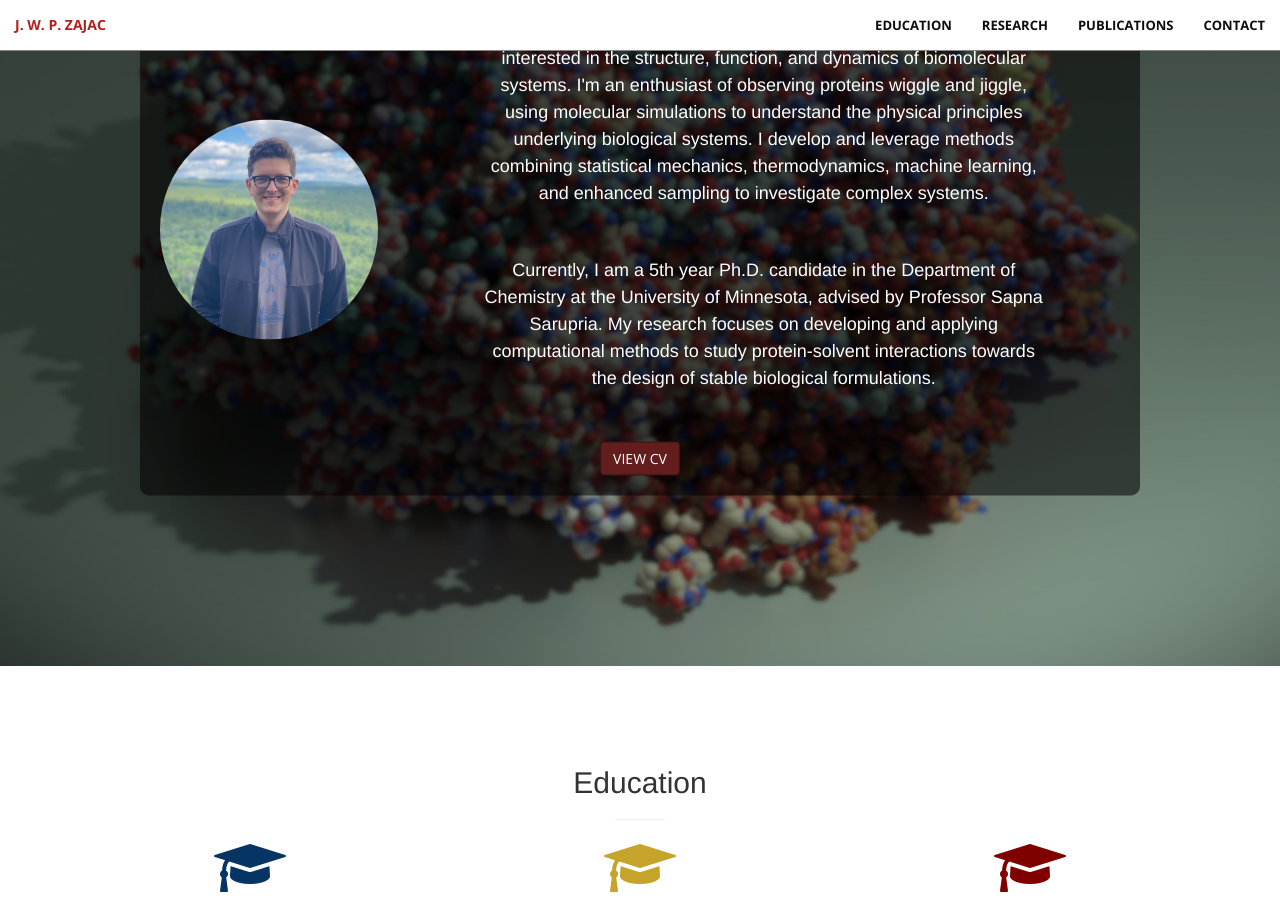
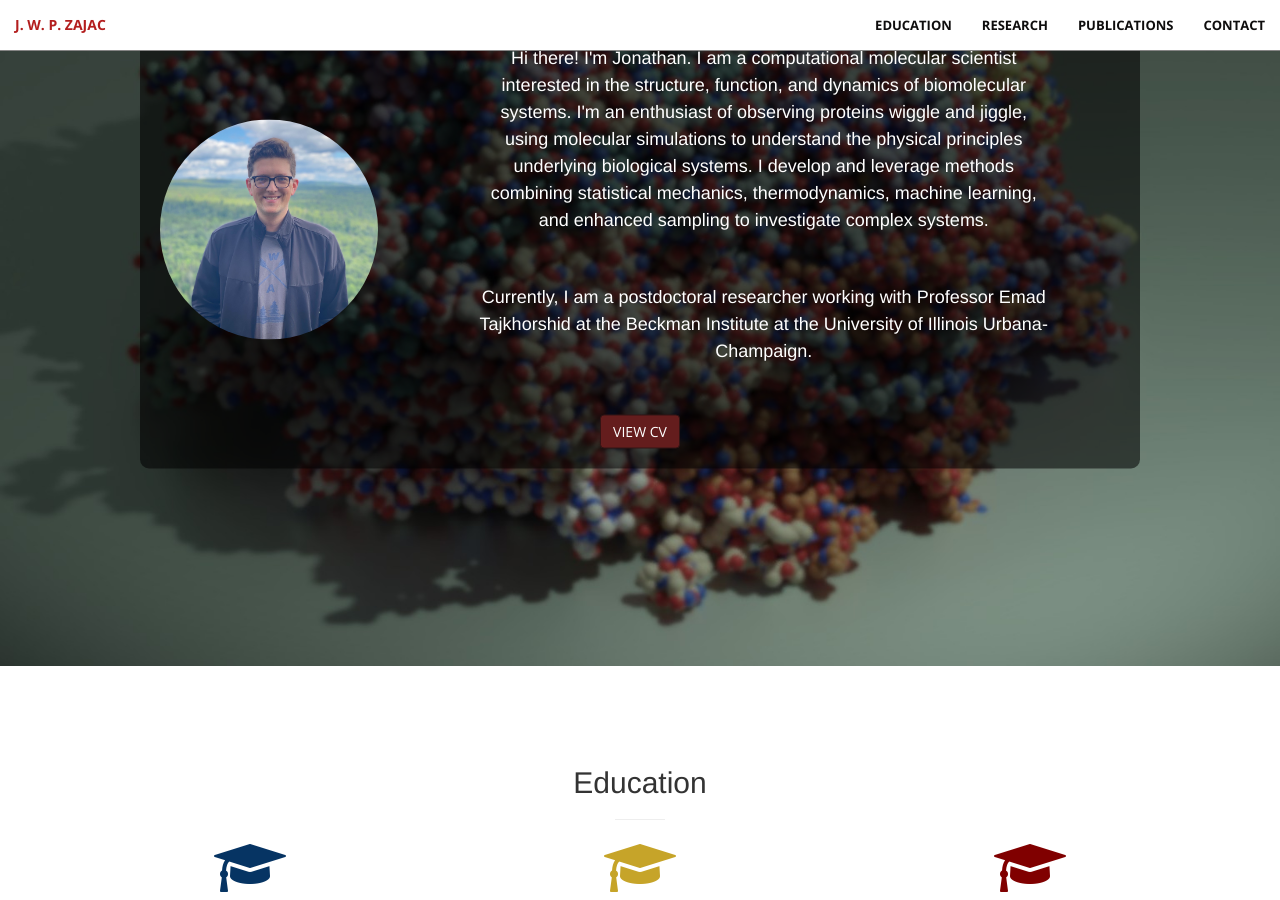
Before and after one commit to Jonathan-Zajac/Jonathan-Zajac.github.io, a Jekyll site: the page built from index.html, in a window 1280 px wide and 900 px high, scrolled down 234 px. Built offline with Jekyll 4.4.1, drawn with Linux system fonts in a browser that asks for light colours; some of the changed text lies outside the part shown.

Commit message:
update website

```diff
--- a/_includes/education.html
+++ b/_includes/education.html
@@ -38,7 +38,7 @@
             <div class="col-lg-4 col-md-6 text-center">
                 <div class="education-box">
                     <i class="fa fa-4x fa-graduation-cap wow bounceIn text-primary" data-wow-delay=".2s"></i>
-                    <h3>Ph.D. Chemistry (est. 2026)</h3>
+                    <h3>Ph.D. Chemistry (2026)</h3>
 		    <p class="text-muted">University of Minnesota - Twin Cities</p>
                 </div>
             </div>
--- a/_includes/header.html
+++ b/_includes/header.html
@@ -165,9 +165,8 @@
                             to investigate complex systems.
                         </p>
 
-                        <p>Currently, I am a 5th year Ph.D. candidate in the Department of Chemistry at the University of Minnesota,
-                            advised by Professor Sapna Sarupria. My research focuses on developing and applying computational methods
-                            to study protein-solvent interactions towards the design of stable biological formulations.
+                        <p>Currently, I am a postdoctoral researcher working with Professor Emad Tajkhorshid at the Beckman Institute at
+                            the University of Illinois Urbana-Champaign.
                         </p>
                     </div>
                 </div>
```
